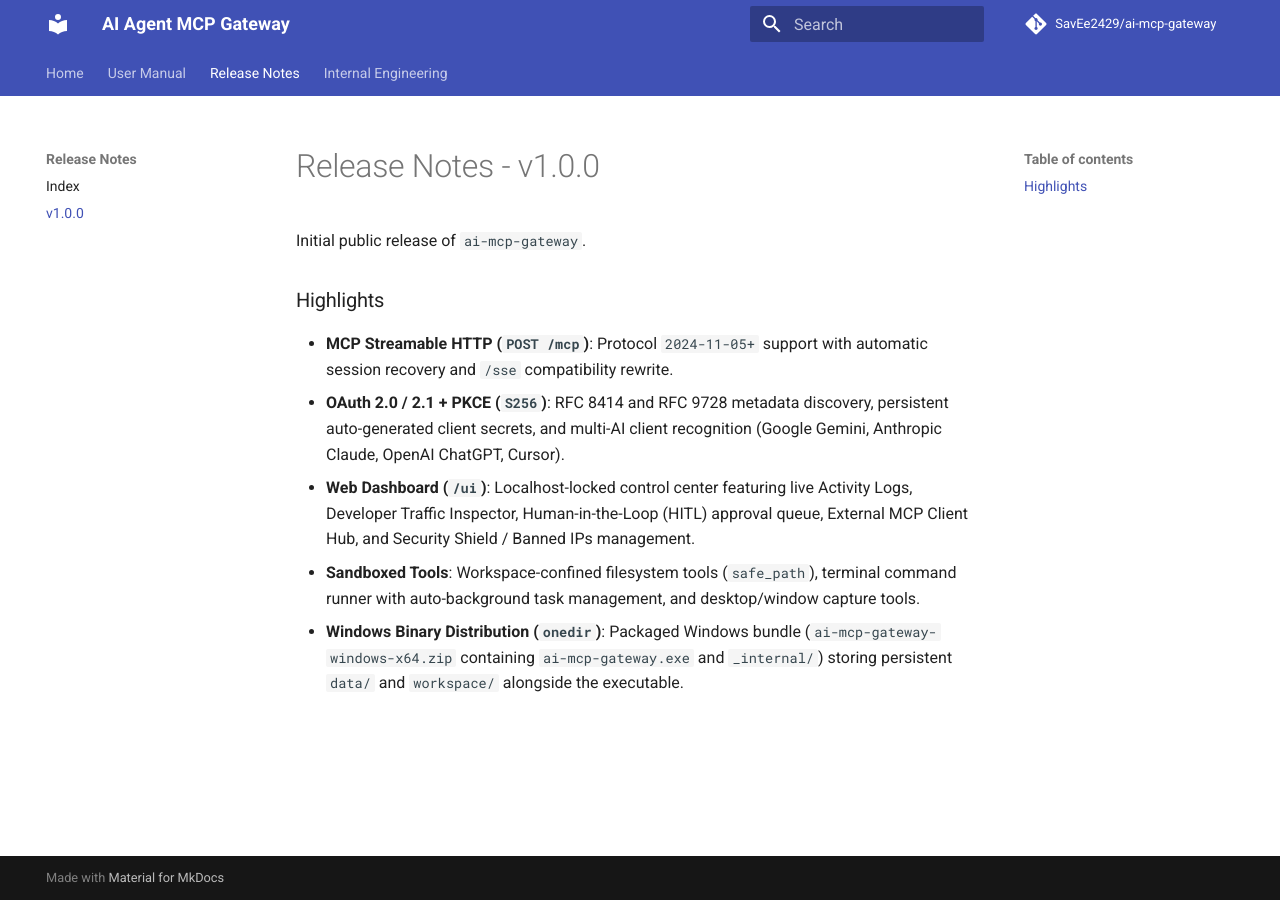
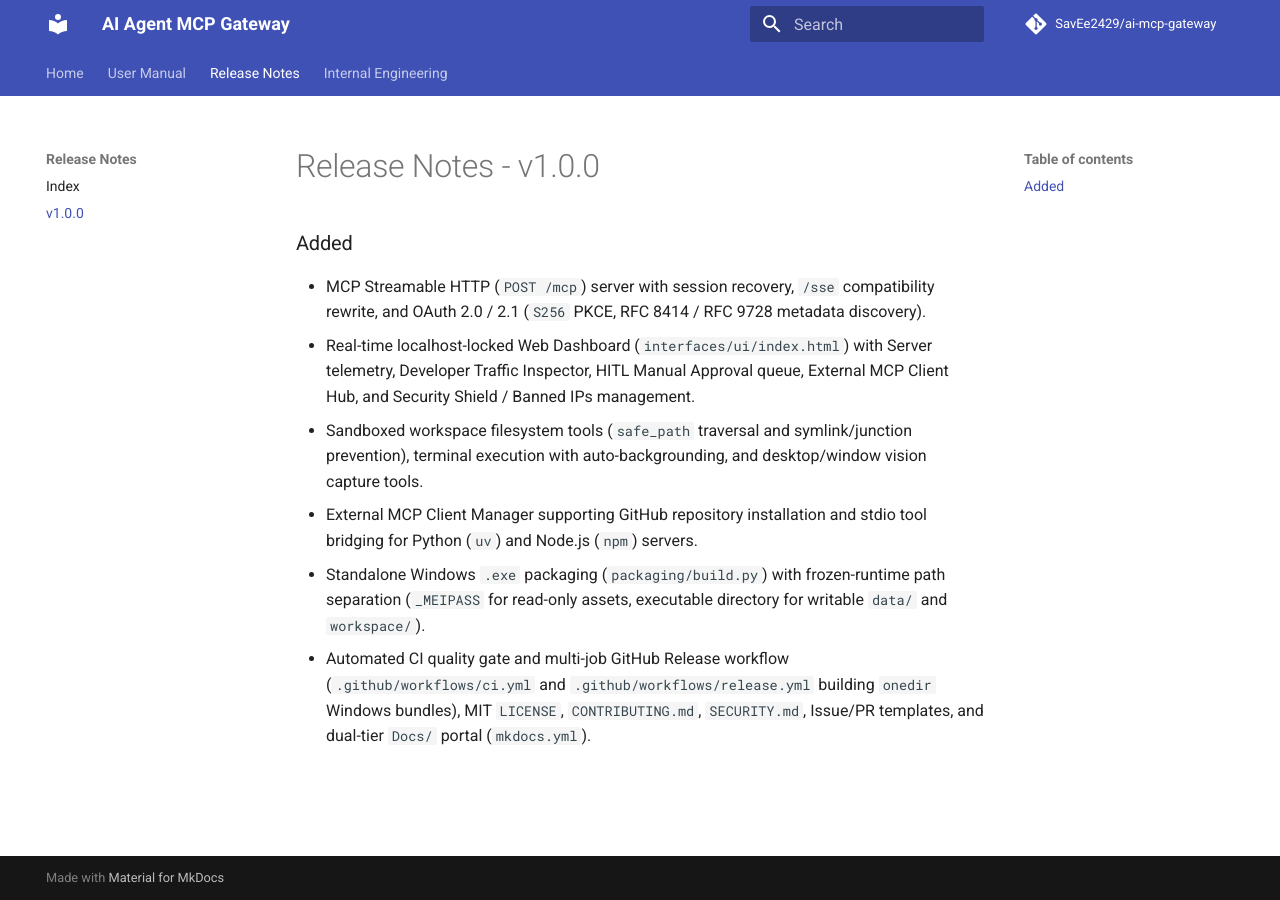
Before and after one commit to SavEe2429/ai-mcp-gateway, an MkDocs documentation site: the page built from Docs/public/release-notes/v1.0.0.md, in a window 1280 px wide. Built offline with MkDocs 1.6.1 and Material for MkDocs 9.7.7, drawn with Linux system fonts in a browser that asks for light colours; comment, search, counter and statistics services are not loaded.

Commit message:
chore(release): promote v1.0.0 [skip ci]

```diff
--- a/Docs/public/release-notes/v1.0.0.md
+++ b/Docs/public/release-notes/v1.0.0.md
@@ -1,10 +1,9 @@
 # Release Notes - v1.0.0
 
-Initial public release of `ai-mcp-gateway`.
-
-### Highlights
-- **MCP Streamable HTTP (`POST /mcp`)**: Protocol `2024-11-05+` support with automatic session recovery and `/sse` compatibility rewrite.
-- **OAuth 2.0 / 2.1 + PKCE (`S256`)**: RFC 8414 and RFC 9728 metadata discovery, persistent auto-generated client secrets, and multi-AI client recognition (Google Gemini, Anthropic Claude, OpenAI ChatGPT, Cursor).
-- **Web Dashboard (`/ui`)**: Localhost-locked control center featuring live Activity Logs, Developer Traffic Inspector, Human-in-the-Loop (HITL) approval queue, External MCP Client Hub, and Security Shield / Banned IPs management.
-- **Sandboxed Tools**: Workspace-confined filesystem tools (`safe_path`), terminal command runner with auto-background task management, and desktop/window capture tools.
-- **Windows Binary Distribution (`onedir`)**: Packaged Windows bundle (`ai-mcp-gateway-windows-x64.zip` containing `ai-mcp-gateway.exe` and `_internal/`) storing persistent `data/` and `workspace/` alongside the executable.
+### Added
+- MCP Streamable HTTP (`POST /mcp`) server with session recovery, `/sse` compatibility rewrite, and OAuth 2.0 / 2.1 (`S256` PKCE, RFC 8414 / RFC 9728 metadata discovery).
+- Real-time localhost-locked Web Dashboard (`interfaces/ui/index.html`) with Server telemetry, Developer Traffic Inspector, HITL Manual Approval queue, External MCP Client Hub, and Security Shield / Banned IPs management.
+- Sandboxed workspace filesystem tools (`safe_path` traversal and symlink/junction prevention), terminal execution with auto-backgrounding, and desktop/window vision capture tools.
+- External MCP Client Manager supporting GitHub repository installation and stdio tool bridging for Python (`uv`) and Node.js (`npm`) servers.
+- Standalone Windows `.exe` packaging (`packaging/build.py`) with frozen-runtime path separation (`_MEIPASS` for read-only assets, executable directory for writable `data/` and `workspace/`).
+- Automated CI quality gate and multi-job GitHub Release workflow (`.github/workflows/ci.yml` and `.github/workflows/release.yml` building `onedir` Windows bundles), MIT `LICENSE`, `CONTRIBUTING.md`, `SECURITY.md`, Issue/PR templates, and dual-tier `Docs/` portal (`mkdocs.yml`).
```
